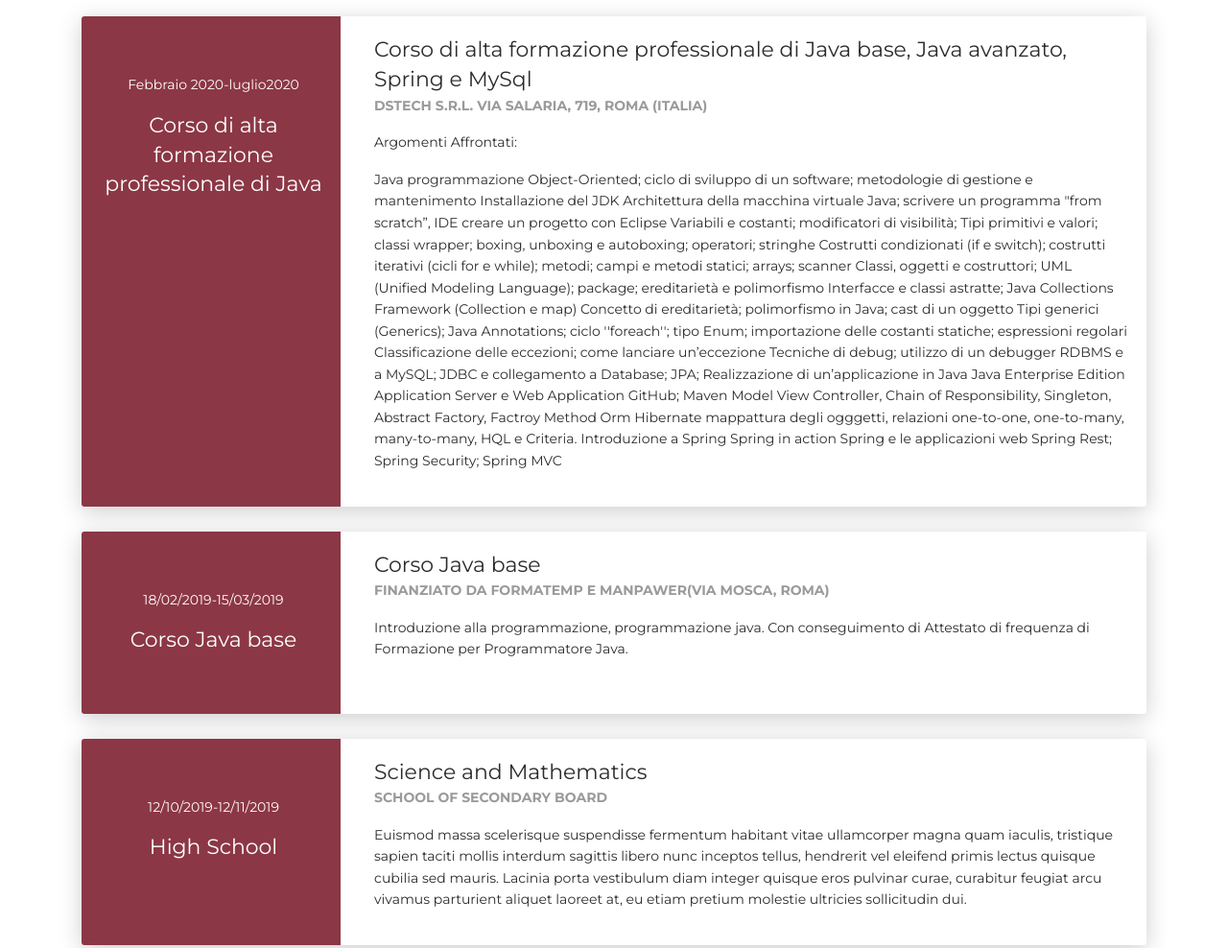
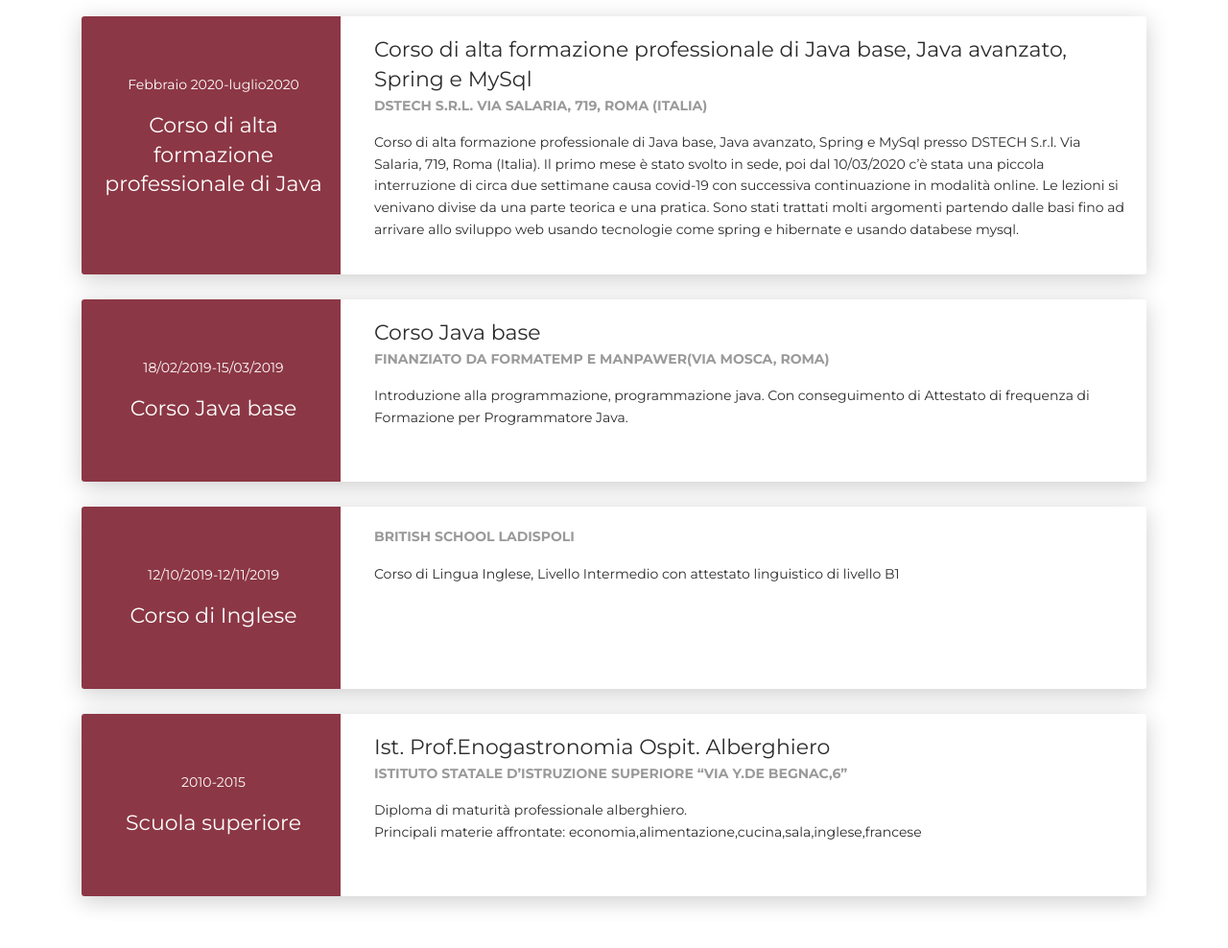
Before and after one commit to Valerio95/Valerio95.github.io, a plain HTML site: page index.html in a window 1280 px wide. Shown: the part 1540-2528 px from the top of the page at 96% size. Drawn offline with Linux system fonts and the light colour scheme.

Commit message:
ultimo commit per oggi

```diff
--- a/index.html
+++ b/index.html
@@ -32,8 +32,7 @@
               <ul class="navbar-nav">
                 <li class="nav-item"><a class="nav-link smooth-scroll" href="#about">About</a></li>
                 <li class="nav-item"><a class="nav-link smooth-scroll" href="#skill">Skills</a></li>
-                <li class="nav-item"><a class="nav-link smooth-scroll" href="#portfolio">Portfolio</a></li>
-                <li class="nav-item"><a class="nav-link smooth-scroll" href="#experience">Experience</a></li>
+                <li class="nav-item"><a class="nav-link smooth-scroll" href="#education">Education</a></li>
                 <li class="nav-item"><a class="nav-link smooth-scroll" href="#contact">Contact</a></li>
               </ul>
             </div>
@@ -57,8 +56,8 @@
       </div>
       <div class="section">
         <div class="container">
-          <div class="button-container"><a class="btn btn-default btn-round btn-lg btn-icon" href="www.linkedin.com/in/valerio-proietti" rel="tooltip" title="Follow me on linkedin"><i class="fab fa-linkedin-in" id="social"></i></a>
-            <a class="btn btn-default btn-round btn-lg btn-icon" href="https://github.com/Valerio95" rel="tooltip" title="Follow me on github"><i class="fab fa-github" id="social"></i></a>
+          <div class="button-container"><a class="btn btn-default btn-primary btn-round btn-lg btn-icon" href="www.linkedin.com/in/valerio-proietti" rel="tooltip" title="Follow me on linkedin"><i class="fab fa-linkedin-in" id="social"></i></a>
+            <a class="btn btn-default btn-round btn-primary btn-lg btn-icon" href="https://github.com/Valerio95" rel="tooltip" title="Follow me on github"><i class="fab fa-github" id="social"></i></a>
             </div>
         </div>
       </div>
@@ -95,10 +94,6 @@
             <div class="row mt-3">
               <div class="col-sm-4"><strong class="text-uppercase">Phone:</strong></div>
               <div class="col-sm-8">3664842350</div>
-            </div>
-            <div class="row mt-3">
-              <div class="col-sm-4"><strong class="text-uppercase">Address:</strong></div>
-              <div class="col-sm-8">Via Mare Etrusco 11, Marina di Cerveteri (Roma)</div>
             </div>
             <div class="row mt-3">
               <div class="col-sm-4"><strong class="text-uppercase">Language:</strong></div>
@@ -171,7 +166,7 @@
 
 
 
-<div class="section">
+<div class="section" id="education">
   <div class="container cc-education">
     <div class="h4 text-center mb-4 title">Education</div>
     <div class="card">
@@ -186,29 +181,7 @@
           <div class="card-body">
             <div class="h5">Corso di alta formazione  professionale di Java base, Java avanzato, Spring e MySql</div>
             <p class="category">DSTECH S.r.l. Via Salaria, 719, Roma (Italia)</p>
-            <p>Argomenti Affrontati:</p>
-            <p>Java programmazione Object-Oriented; ciclo di sviluppo di un software; metodologie di                      gestione e  mantenimento
-              Installazione del JDK
-              Architettura della macchina virtuale Java; scrivere un programma "from scratch”, IDE creare un progetto con Eclipse
-              Variabili e costanti; modificatori di visibilità; Tipi primitivi e valori; classi wrapper; boxing, unboxing e autoboxing; operatori; stringhe
-              Costrutti condizionati (if e switch); costrutti iterativi (cicli for e while); metodi; campi e metodi statici; arrays; scanner
-              Classi, oggetti e costruttori; UML (Unified Modeling Language); package; ereditarietà e polimorfismo
-              Interfacce e classi astratte; Java Collections Framework (Collection e map)
-              Concetto di ereditarietà; polimorfismo in Java; cast di un oggetto
-              Tipi generici (Generics); Java Annotations; ciclo ''foreach''; tipo Enum; importazione delle costanti statiche; espressioni regolari
-              Classificazione delle eccezioni; come lanciare un’eccezione
-              Tecniche di debug; utilizzo di un debugger
-              RDBMS e a MySQL; JDBC e collegamento a Database; JPA;
-              Realizzazione di un’applicazione in Java
-              Java Enterprise Edition
-              Application Server e Web Application
-              GitHub; Maven
-              Model View Controller, Chain of Responsibility, Singleton, Abstract Factory, Factroy Method
-              Orm Hibernate mappattura degli ogggetti, relazioni one-to-one, one-to-many, many-to-many, HQL e Criteria.
-              Introduzione a Spring
-              Spring in action
-              Spring e le applicazioni web
-              Spring Rest; Spring Security; Spring MVC
+            <p>Corso di alta formazione professionale di Java base, Java avanzato, Spring e MySql presso DSTECH S.r.l. Via Salaria, 719, Roma (Italia). Il primo mese è stato svolto in sede, poi dal 10/03/2020 c’è stata una piccola interruzione di circa due settimane causa covid-19 con successiva continuazione in modalità online. Le lezioni si venivano divise da una parte teorica e una pratica. Sono stati trattati molti argomenti partendo dalle basi fino ad arrivare allo sviluppo web usando tecnologie come spring e hibernate e usando databese mysql.
 
               </p>
           </div>
@@ -237,14 +210,32 @@
         <div class="col-md-3 bg-primary" data-aos="fade-right" data-aos-offset="50" data-aos-duration="500">
           <div class="card-body cc-education-header">
             <p>12/10/2019-12/11/2019</p>
-            <div class="h5">High School</div>
+            <div class="h5">Corso di Inglese</div>
           </div>
         </div>
         <div class="col-md-9" data-aos="fade-left" data-aos-offset="50" data-aos-duration="500">
           <div class="card-body">
-            <div class="h5">Science and Mathematics</div>
-            <p class="category">School of Secondary board</p>
-            <p>Euismod massa scelerisque suspendisse fermentum habitant vitae ullamcorper magna quam iaculis, tristique sapien taciti mollis interdum sagittis libero nunc inceptos tellus, hendrerit vel eleifend primis lectus quisque cubilia sed mauris. Lacinia porta vestibulum diam integer quisque eros pulvinar curae, curabitur feugiat arcu vivamus parturient aliquet laoreet at, eu etiam pretium molestie ultricies sollicitudin dui.</p>
+
+            <p class="category">British School Ladispoli</p>
+            <p>Corso di Lingua Inglese, Livello Intermedio con attestato linguistico di livello B1</p>
+          </div>
+        </div>
+      </div>
+    </div>
+    <div class="card">
+      <div class="row">
+        <div class="col-md-3 bg-primary" data-aos="fade-right" data-aos-offset="50" data-aos-duration="500">
+          <div class="card-body cc-education-header">
+            <p>2010-2015</p>
+            <div class="h5">Scuola superiore</div>
+          </div>
+        </div>
+        <div class="col-md-9" data-aos="fade-left" data-aos-offset="50" data-aos-duration="500">
+          <div class="card-body">
+            <div class="h5">Ist. Prof.Enogastronomia Ospit. Alberghiero </div>
+            <p class="category">Istituto Statale D’Istruzione Superiore “Via Y.De Begnac,6”</p>
+            <p>Diploma di maturità professionale alberghiero.<br>
+            Principali materie affrontate: economia,alimentazione,cucina,sala,inglese,francese</p>
           </div>
         </div>
       </div>
@@ -253,7 +244,7 @@
 </div>
 
 <div class="section" id="contact">
-  <div class="cc-contact-information" style="background-image: url('images/staticmap.png')">
+  <div class="cc-contact-information" style="background-image: url('images/google-mapCerenova.png')">
     <div class="container">
       <div class="cc-contact">
         <div class="row">
@@ -263,7 +254,7 @@
               <div class="row">
                 <div class="col-md-6">
                   <div class="card-body">
-                    <form action="https://formspree.io/your@email.com" method="POST">
+                    <form action="https://formspree.io/valerioproietti95@outlook.it" method="POST">
                       <div class="p pb-3"><strong>Feel free to contact me </strong></div>
                       <div class="row mb-3">
                         <div class="col">
@@ -303,12 +294,11 @@
                 </div>
                 <div class="col-md-6">
                   <div class="card-body">
-                    <p class="mb-0"><strong>Address </strong></p>
-                    <p class="pb-2">140, City Center, New York, U.S.A</p>
+
                     <p class="mb-0"><strong>Phone</strong></p>
-                    <p class="pb-2">+1718-111-0011</p>
+                    <p class="pb-2">3664842350</p>
                     <p class="mb-0"><strong>Email</strong></p>
-                    <p>anthony@company.com</p>
+                    <p>valerioproietti95@outlook.it</p>
                   </div>
                 </div>
               </div>
```
Also changed, not shown: css/main.css, images/cerenova.jpg (added), images/google-mapCerenova.png (added).
